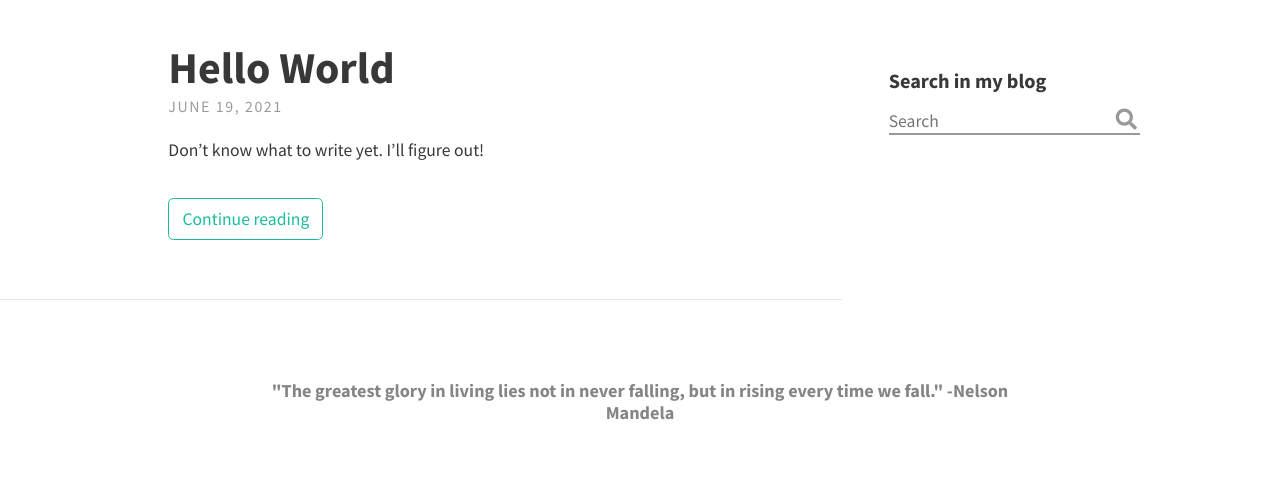
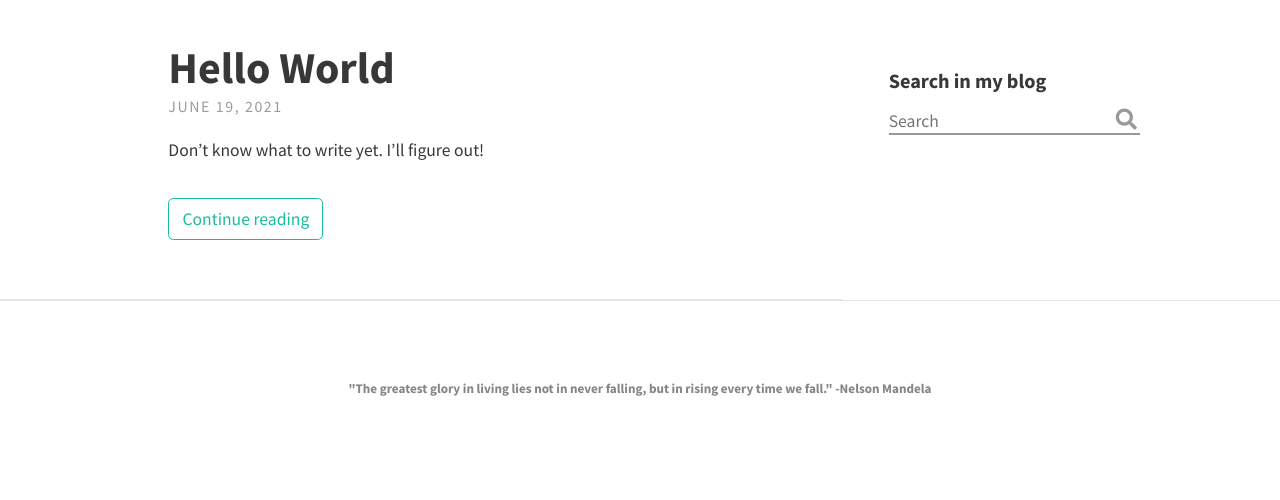
Before and after one commit to jmanuelc87/jmanuelc87.github.io, a Jekyll site: the page built from index.html, in a window 1280 px wide. Shown: the part 543-1043 px from the top of the page. Built offline with Jekyll 4.4.1, drawn with Linux system fonts in a browser that asks for light colours; nearby versions of some CDN libraries; the list of posts is cut into pages by our own code; after the commit the page ends 1013 px from its top, so only the background shows below that.

Commit message:
Fixed issues with the content view

```diff
--- a/_config.yml
+++ b/_config.yml
@@ -20,7 +20,7 @@ theme_settings:
     <br/>
   header_text_feature_image:  assets/img/header_image_cs_2.jpg
   footer_text: >
-    <h4>"The greatest glory in living lies not in never falling, but in rising every time we fall." -Nelson Mandela</h4>
+    <h5>"The greatest glory in living lies not in never falling, but in rising every time we fall." -Nelson Mandela</h5>
 
   # Icons
   rss: true
--- a/_layouts/home.html
+++ b/_layouts/home.html
@@ -10,7 +10,7 @@ layout: default
     </div>
     {% endif %}
 
-    <div class="row">
+    <div class="grid">
         <div class="column">
             <div class="posts">
                 {% for post in paginator.posts %}
--- a/_sass/base/_utility.scss
+++ b/_sass/base/_utility.scss
@@ -19,7 +19,7 @@
 %padding-sidebar {
   padding: $padding-normal $padding-small * 1.4;
   @media (max-width: 1000px) {
-    padding: $padding-x-small $padding-normal;
+    padding: $padding-small * 1.5 $padding-large / 1.6;
   }
   @media (max-width: 576px) {
     padding: $padding-small;
--- a/_sass/includes/_footer.scss
+++ b/_sass/includes/_footer.scss
@@ -5,4 +5,5 @@
   width: 100%;
   color: lighten($text-color, 30%);
   font-size: 0.9em;
+  border-top: 1px solid $border-color;
 }
--- a/_sass/layouts/_index.scss
+++ b/_sass/layouts/_index.scss
@@ -19,7 +19,7 @@
 }
 
 // Layout
-.row {
+.grid {
   display: grid;
   width: 100%;
   grid-template-columns: 8fr 4fr;
```
